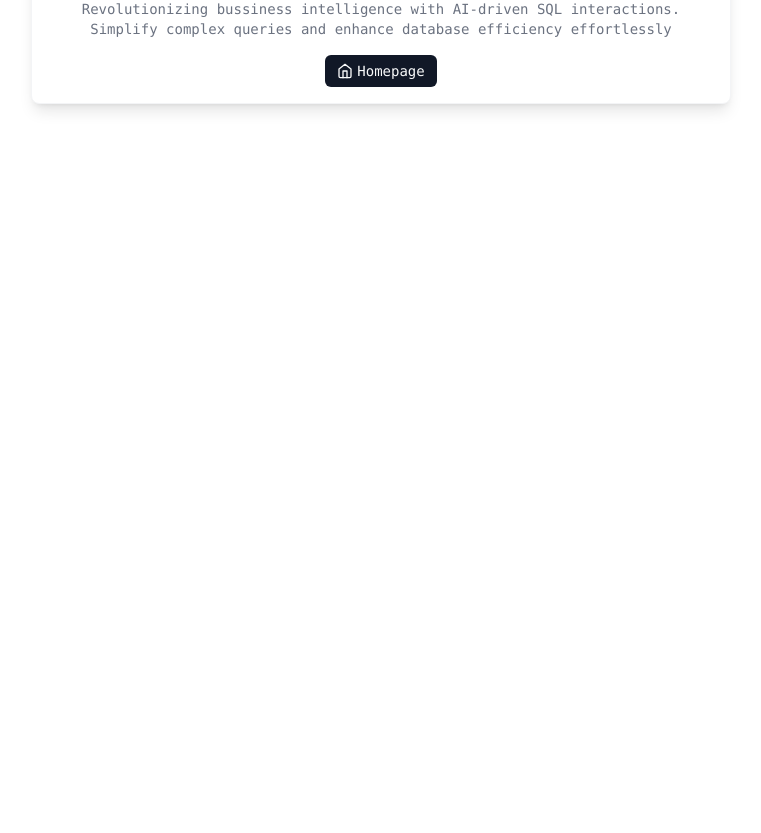
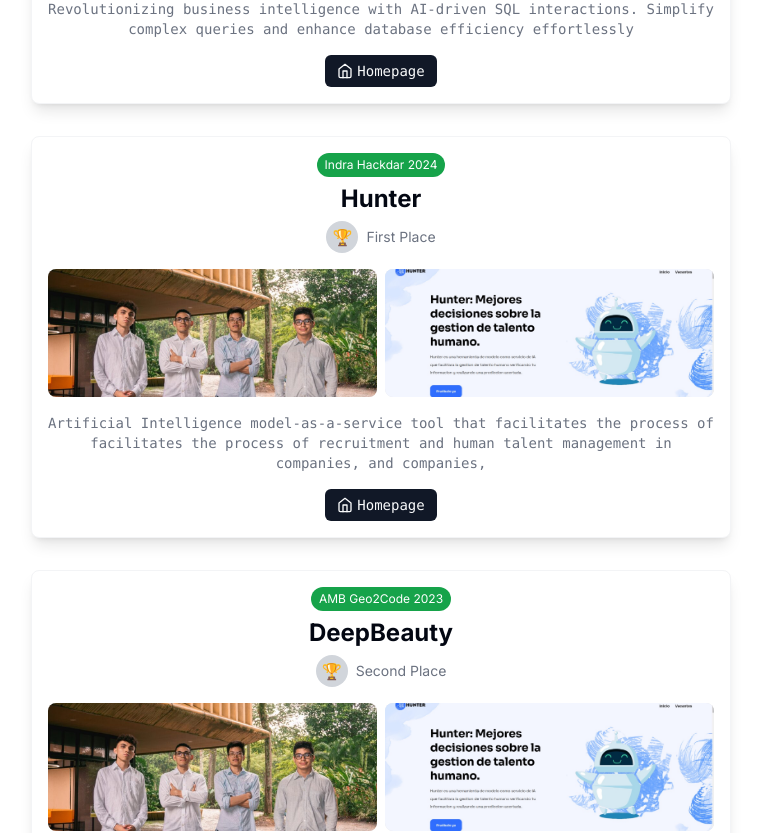
Before and after one commit to Factral/factral.github.io, a Next.js app: page / in a window 1280 px wide. Shown: the part 2720-3553 px from the top of the page, without its empty margins (273-1034 px from the left). Before the commit the page ends 2904 px from the top, so only its background shows below. Built offline with nearby package versions, Linux system fonts and the light colour scheme.

Commit message:
added awards

```diff
--- a/src/app/page.tsx
+++ b/src/app/page.tsx
@@ -192,18 +192,22 @@
         <div className="container mx-auto p-4">
           <h2 className="text-2xl font-bold mb-4">Awards</h2>
           <div className="space-y-8 md:-ml-4">
-            <AwardCard
-              award="Google Cloud Vertex AI Agent Builder Hackathon 2024"
-              title="Yipao"
-              images={[
-                'awards/yipao.jpg',
-                'awards/yipao_model.jpg'
-              ]}
-              description="Revolutionizing bussiness intelligence with AI-driven SQL interactions. Simplify complex queries and enhance database efficiency effortlessly"
-              homepageLink="https://devpost.com/software/yipao"
-              position="First Place"
-            />
-            {/* Agrega más componentes AwardCard según sea necesario */}
+
+
+            {
+              RESUME_DATA.awards.map((award) => (
+                <AwardCard
+                  key={award.title}
+                  award={award.award}
+                  title={award.title}
+                  images={award.images}
+                  description={award.description}
+                  homepageLink={award.homepageLink}
+                  position={award.position}
+                />
+              ))
+            }
+
           </div>
         </div>
 
--- a/src/components/award-card.tsx
+++ b/src/components/award-card.tsx
@@ -10,7 +10,7 @@
   award: string;
   title: string;
   position: string;
-  images: string[];
+  images: readonly string[];
   description: string;
   homepageLink: string;
 }
--- a/src/data/resume-data.tsx
+++ b/src/data/resume-data.tsx
@@ -167,4 +167,42 @@
     }
 
   ],
+  awards: [
+    {
+      "award": "Google Cloud Vertex AI Agent Builder Hackathon 2024",
+      "title": "Yipao",
+      "images": [
+        "awards/yipao.jpg",
+        "awards/yipao_model.jpg"
+      ],
+      "description": "Revolutionizing business intelligence with AI-driven SQL interactions. Simplify complex queries and enhance database efficiency effortlessly",
+      "homepageLink": "https://devpost.com/software/yipao",
+      "position": "First Place"
+    },
+    {
+      "award": "Indra Hackdar 2024",
+      "title": "Hunter",
+      "images": [
+        "awards/hunterteam.jpeg",
+        "awards/hunter.jpeg"
+      ],
+      "description": "Artificial Intelligence model-as-a-service tool that facilitates the process of facilitates the process of recruitment and human talent management in companies, and companies,",
+      "homepageLink": "https://comunicaciones.uis.edu.co/estudiantes-uis-obtienen-el-primer-puesto-en-la-competencia-internacional-hackday-2024-de-indra/",
+      "position": "First Place"
+    },
+    {
+      "award": "AMB Geo2Code 2023",
+      "title": "DeepBeauty",
+      "images": [
+        "awards/hunterteam.jpeg",
+        "awards/hunter.jpeg"
+      ],
+      "description": "semantic segmentation with deep learning models for aerial imagery in Bucaramanga ",
+      "homepageLink": "https://comunicaciones.uis.edu.co/estudiantes-de-ingenieria-de-sistemas-uis-ganadores-del-hackathon-metropolitana-organizada-por-el-amb/",
+      "position": "Second Place"
+    }
+
+
+
+  ]
 } as const;
```
Also changed, not shown: public/awards/hunter.jpeg (added), public/awards/hunterteam.jpeg (added).
